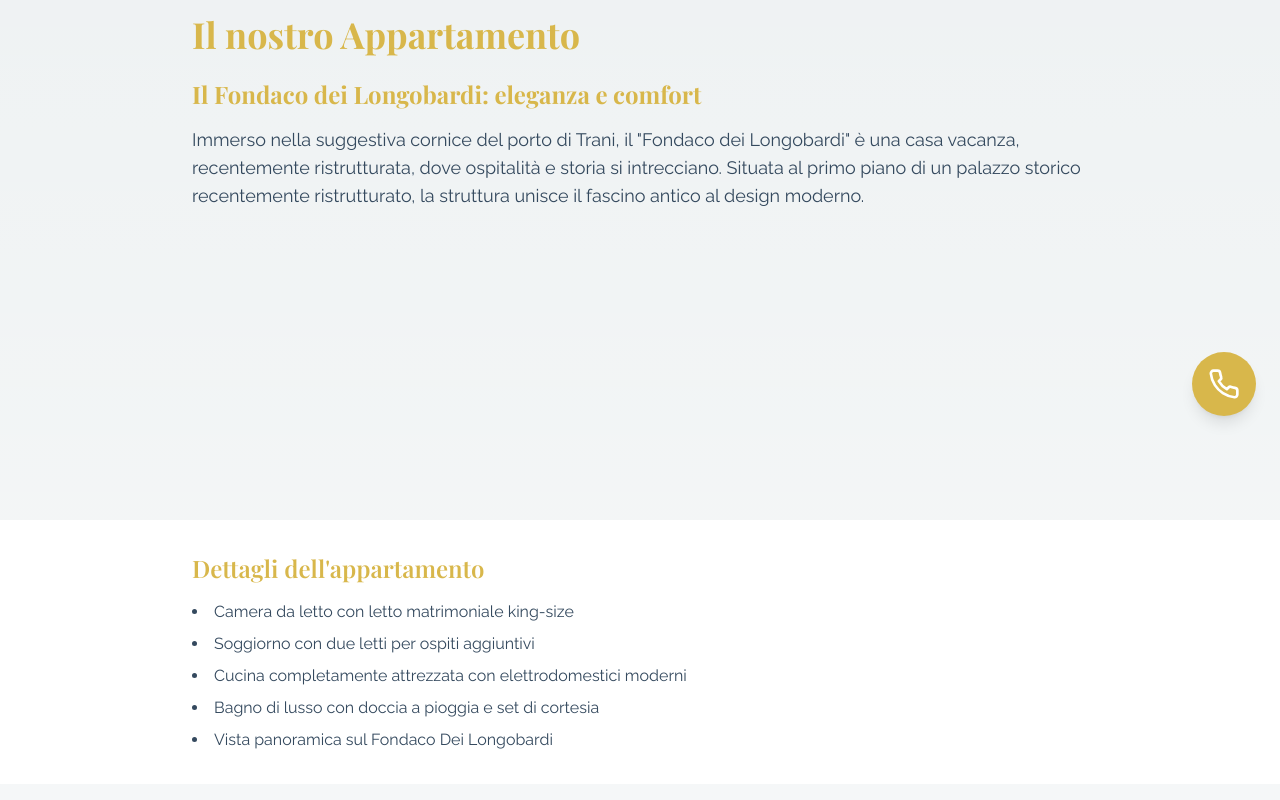
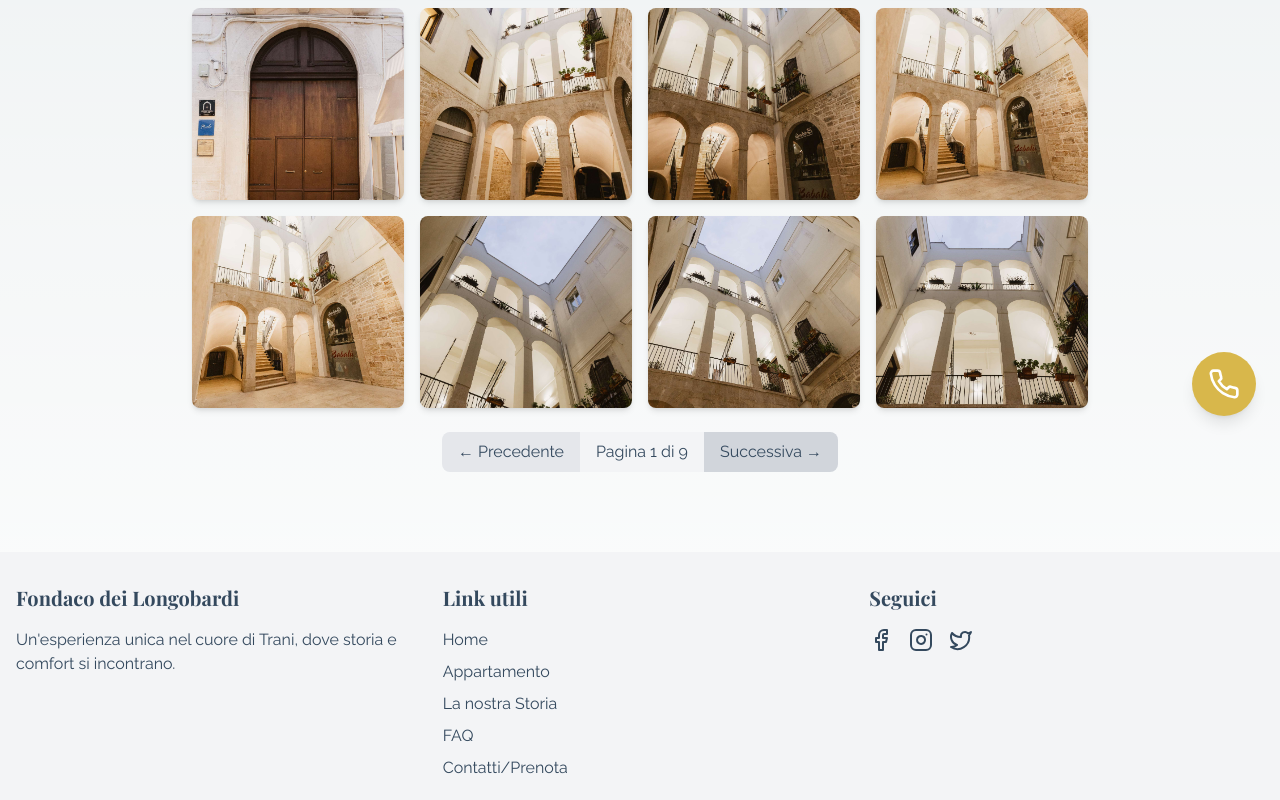
Before and after one commit to DaddarioLuigi/fondaco-dei-longobardi, a Next.js app: page /appartamento in a window 1280 px wide. Shown: the part 360-1160 px from the top of the page. Built offline with nearby package versions, Linux system fonts and the light colour scheme; a web font is replaced by a local one.

Commit message:
Update page.tsx

```diff
--- a/app/appartamento/page.tsx
+++ b/app/appartamento/page.tsx
@@ -1,22 +1,11 @@
 'use client'
 
 import { useState, useEffect } from 'react'
-import { motion } from 'framer-motion'
-import { Wifi, Coffee, Tv, Wind, UtensilsCrossed, Bed } from 'lucide-react'
 
 interface ImageData {
   src: string
   alt: string
 }
-
-const features = [
-  { icon: Wifi, text: 'Wi-Fi ad alta velocità' },
-  { icon: Coffee, text: 'Macchina del caffè' },
-  { icon: Tv, text: 'Smart TV' },
-  { icon: Wind, text: 'Aria condizionata' },
-  { icon: UtensilsCrossed, text: 'Cucina attrezzata' },
-  { icon: Bed, text: 'Biancheria di alta qualità' },
-]
 
 export default function Appartamento() {
   const [images, setImages] = useState<ImageData[]>([])
@@ -63,71 +52,8 @@
 
   return (
     <div className="w-full overflow-x-hidden">
-      {/** SEZIONE 1 - TESTI INTRODUTTIVI A TUTTO SCHERMO */}
-      <motion.section
-        className="relative w-screen min-h-screen flex justify-center items-center px-6 py-12 overflow-y-auto"
-        initial={{ opacity: 0 }}
-        animate={{ opacity: 1 }}
-        transition={{ duration: 0.6 }}
-      >
-        <div className="max-w-4xl w-full text-left">
-          <motion.h1
-            className="text-4xl font-serif font-bold mb-6 text-brand-primary"
-            initial={{ opacity: 0, y: -20 }}
-            animate={{ opacity: 1, y: 0 }}
-            transition={{ duration: 0.5 }}
-          >
-            Il nostro Appartamento
-          </motion.h1>
-
-          <motion.h2
-            className="text-2xl font-serif font-bold mb-4 text-brand-primary"
-            initial={{ opacity: 0, x: -20 }}
-            animate={{ opacity: 1, x: 0 }}
-            transition={{ duration: 0.5, delay: 0.2 }}
-          >
-            Il Fondaco dei Longobardi: eleganza e comfort
-          </motion.h2>
-
-          <motion.p
-            className="text-lg mb-4"
-            initial={{ opacity: 0, y: 20 }}
-            animate={{ opacity: 1, y: 0 }}
-            transition={{ duration: 0.5, delay: 0.3 }}
-          >
-            Immerso nella suggestiva cornice del porto di Trani, il "Fondaco dei Longobardi" è una casa vacanza, recentemente ristrutturata, dove ospitalità e storia si intrecciano. Situata al primo piano di un palazzo storico recentemente ristrutturato, la struttura unisce il fascino antico al design moderno.
-          </motion.p>
-        </div>
-      </motion.section>
-
-      {/** SEZIONE 2 - DETTAGLI APPARTAMENTO */}
-      <motion.section
-        className="w-screen px-6 py-8 bg-white"
-        initial={{ opacity: 0, y: 20 }}
-        whileInView={{ opacity: 1, y: 0 }}
-        transition={{ duration: 0.5 }}
-      >
-        <div className="max-w-4xl mx-auto">
-          <h2 className="text-2xl font-serif font-semibold mb-4 text-brand-primary">
-            Dettagli dell'appartamento
-          </h2>
-          <ul className="list-disc list-inside space-y-2 text-left">
-            <li>Camera da letto con letto matrimoniale king-size</li>
-            <li>Soggiorno con due letti per ospiti aggiuntivi</li>
-            <li>Cucina completamente attrezzata con elettrodomestici moderni</li>
-            <li>Bagno di lusso con doccia a pioggia e set di cortesia</li>
-            <li>Vista panoramica sul Fondaco Dei Longobardi</li>
-          </ul>
-        </div>
-      </motion.section>
-
-      {/** SEZIONE 3 - GALLERIA FOTOGRAFICA */}
-      <motion.section
-        className="w-screen px-6 py-8"
-        initial={{ opacity: 0, y: 20 }}
-        whileInView={{ opacity: 1, y: 0 }}
-        transition={{ duration: 0.5 }}
-      >
+      {/** SEZIONE GALLERIA FOTOGRAFICA */}
+      <section className="w-screen px-6 py-8">
         <div className="max-w-4xl mx-auto">
           <h2 className="text-2xl font-serif font-semibold mb-4 text-brand-primary">
             Galleria fotografica
@@ -190,7 +116,7 @@
             </div>
           )}
         </div>
-      </motion.section>
+      </section>
     </div>
   )
 }
```
